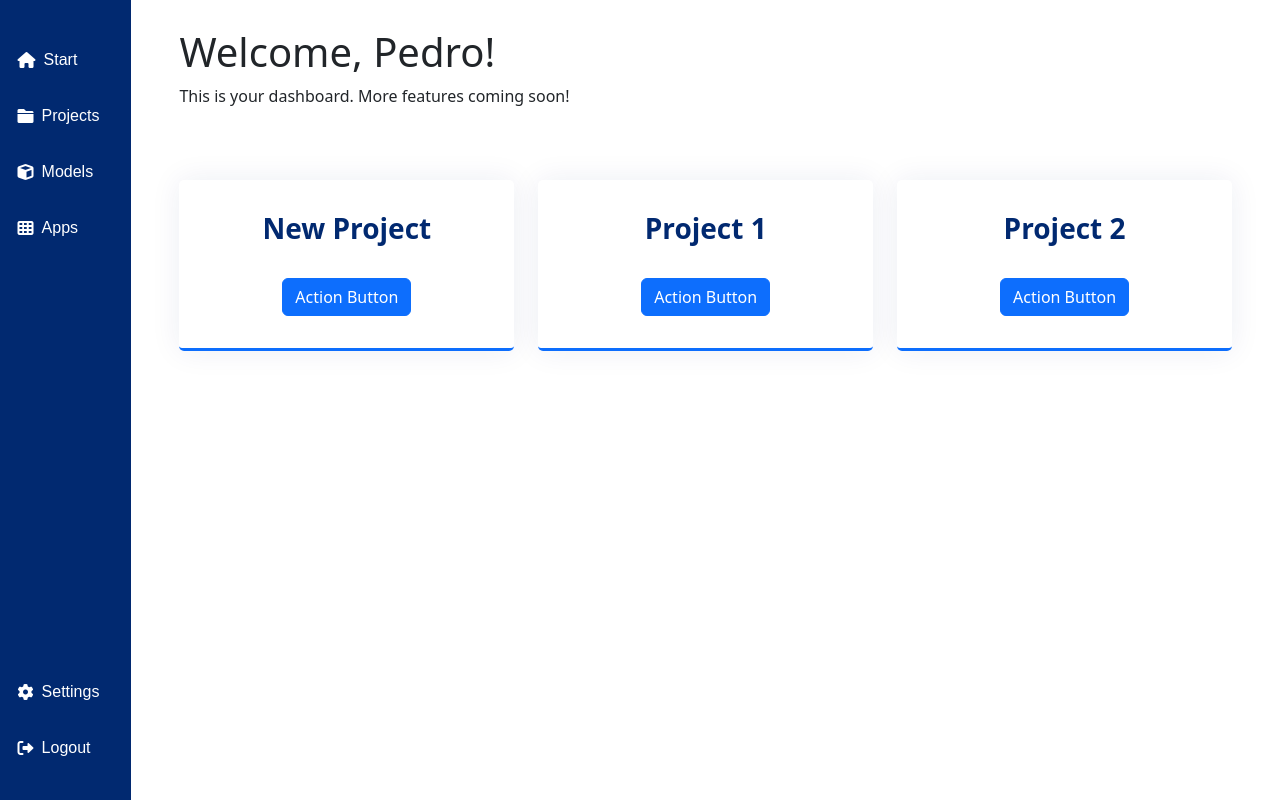
After one commit to pedroharaujo/seo-genius, a Django app: page /users/dashboard/ in a window 1280 px wide. The commit adds this page. Run offline with Django 4.2, Linux system fonts and the light colour scheme; a user stored in the database is signed in; some libraries are stand-ins or nearby versions.

Commit message:
feat: social authentication logout and initial user dashboard

```diff
--- a/static/css/style.css
+++ b/static/css/style.css
@@ -222,3 +222,36 @@ height: 100%;
     background-color: #fff;
     border-radius: 0.25rem;
 }
+
+
+/*--------------------------------------------------------------
+ # User Dashboard
+ --------------------------------------------------------------*/
+ #dashboard-sidebar{
+    background-color: var(--color-primary);
+ }
+
+ .nav-link {
+    padding-left: 0.1rem !important;
+ }
+
+ .card-box {
+    box-shadow: 0px 0 30px rgba(1, 41, 112, 0.08);
+    height: 100%;
+    padding: 2rem;
+    text-align: center;
+    transition: 0.3s;
+    border-radius: 5px;
+    border-bottom: 3px solid var(--bs-primary);
+  }
+
+  .card-box h3 {
+    color: var(--color-primary);
+    font-weight: 700;
+    margin-bottom: 2rem;
+  }
+
+  .card-box .button {
+    border-radius: 12px;
+    padding: .5rem;
+  }
--- /dev/null
+++ b/templates/users/dashboard.html
@@ -0,0 +1,36 @@
+{% extends 'users/dashboard_base.html' %}
+
+{% block body_block %}
+<div class="container mt-1">
+    <div class="container">
+        <h1>Welcome, {{ user.first_name }}!</h1>
+        <p>This is your dashboard. More features coming soon!</p>
+
+        <div class="row gy-4 mt-5">
+
+            <div class="col-lg-4 col-md-6">
+                <div class="card-box default">
+                    <h3>New Project</h3>
+                    <a href="#" class="btn btn-primary">Action Button</a>
+                </div>
+            </div>
+
+            <div class="col-lg-4 col-md-6">
+                <div class="card-box default">
+                    <h3>Project 1</h3>
+                    <a href="#" class="btn btn-primary">Action Button</a>
+                </div>
+            </div>
+
+            <div class="col-lg-4 col-md-6">
+                <div class="card-box default">
+                    <h3>Project 2</h3>
+                    <a href="#" class="btn btn-primary">Action Button</a>
+                </div>
+            </div>
+
+        </div>
+
+    </div>
+</div>
+{% endblock %}
--- /dev/null
+++ b/templates/users/dashboard_base.html
@@ -0,0 +1,71 @@
+<!DOCTYPE html>
+<html lang="en">
+
+{% load static %}
+{% load socialaccount %}
+
+<head>
+    <meta charset="UTF-8">
+    <meta name="viewport" content="width=device-width, initial-scale=1.0">
+    <title>User Dashboard</title>
+    <link rel="stylesheet" href="{% static 'css/style.css' %}">
+    <link rel="stylesheet" href="https://cdn.jsdelivr.net/npm/bootstrap@5.3.0/dist/css/bootstrap.min.css">
+    <link rel="stylesheet" href="https://cdnjs.cloudflare.com/ajax/libs/font-awesome/6.0.0-beta3/css/all.min.css">
+</head>
+
+<body>
+    <div class="d-flex">
+        <!-- Sidebar -->
+        <nav id="dashboard-sidebar" class="vh-100 d-flex flex-column p-3">
+            <ul class="nav flex-column mt-4">
+                <li class="nav-item mb-3">
+                    <a class="nav-link d-flex align-items-center text-white" href="#">
+                        <i class="fas fa-home me-2"></i> Start
+                    </a>
+                </li>
+                <li class="nav-item mb-3">
+                    <a class="nav-link d-flex align-items-center text-white" href="#">
+                        <i class="fas fa-folder me-2"></i> Projects
+                    </a>
+                </li>
+                <li class="nav-item mb-3">
+                    <a class="nav-link d-flex align-items-center text-white" href="#">
+                        <i class="fas fa-cube me-2"></i> Models
+                    </a>
+                </li>
+                <li class="nav-item mb-3">
+                    <a class="nav-link d-flex align-items-center text-white" href="#">
+                        <i class="fas fa-th me-2"></i> Apps
+                    </a>
+                </li>
+            </ul>
+
+            <!-- Logout button at the bottom -->
+            <ul class="nav flex-column mt-auto">
+                <li class="nav-item mb-3">
+                    <a class="nav-link d-flex align-items-center text-white" href="#">
+                        <i class="fa-solid fa-gear me-2"></i> Settings
+                    </a>
+                </li>
+                <li class="nav-item mb-3">
+                    <form action="{% url 'users:logout' %}" method="post" class="d-flex align-items-center">
+                        {% csrf_token %}
+                        <button type="submit"
+                            class="nav-link text-white border-0 bg-transparent d-flex align-items-center">
+                            <i class="fas fa-sign-out-alt me-2"></i> Logout
+                        </button>
+                    </form>
+                </li>
+            </ul>
+        </nav>
+
+        <!-- Main Content -->
+        <main class="flex-grow-1 p-4">
+            {% block body_block %}
+            <h1>Welcome to your Dashboard!</h1>
+            {% endblock %}
+        </main>
+    </div>
+</body>
+
+</html>
--- a/templates/users/login.html
+++ b/templates/users/login.html
@@ -1,5 +1,5 @@
 <!DOCTYPE html>
-{% extends 'main_pages/clean_base.html' %}3
+{% extends 'main_pages/clean_base.html' %}
 
 {% load static %}
 
--- a/users/urls.py
+++ b/users/urls.py
@@ -1,9 +1,13 @@
 from django.urls import path
 from . import views
+from django.contrib.auth.views import LogoutView
+
 
 app_name = 'users'
 
 urlpatterns = [
     path('signup/', views.signup, name='signup'),
-    path('login/', views.login, name='login')
+    path('login/', views.login, name='login'),
+    path('dashboard/', views.dashboard, name='dashboard'),
+    path('logout/', LogoutView.as_view(), name='logout'),
 ]
--- a/users/views.py
+++ b/users/views.py
@@ -1,5 +1,8 @@
 from django.shortcuts import render
 from django.views.generic import View, TemplateView, ListView, DetailView
+from django.contrib.auth.decorators import login_required
+from django.contrib.auth import logout
+from django.shortcuts import redirect
 
 
 def signup(request):
@@ -8,3 +11,10 @@ def signup(request):
 
 def login(request):
     return render(request, 'users/login.html')
+
+
+@login_required
+def dashboard(request):
+    return render(request, 'users/dashboard.html', {
+        'user': request.user,
+    })
```
Also changed, not shown: main_pages/views.py (+6 -4 lines), seogenius/settings.py (+7 -1 lines), db.sqlite3.
